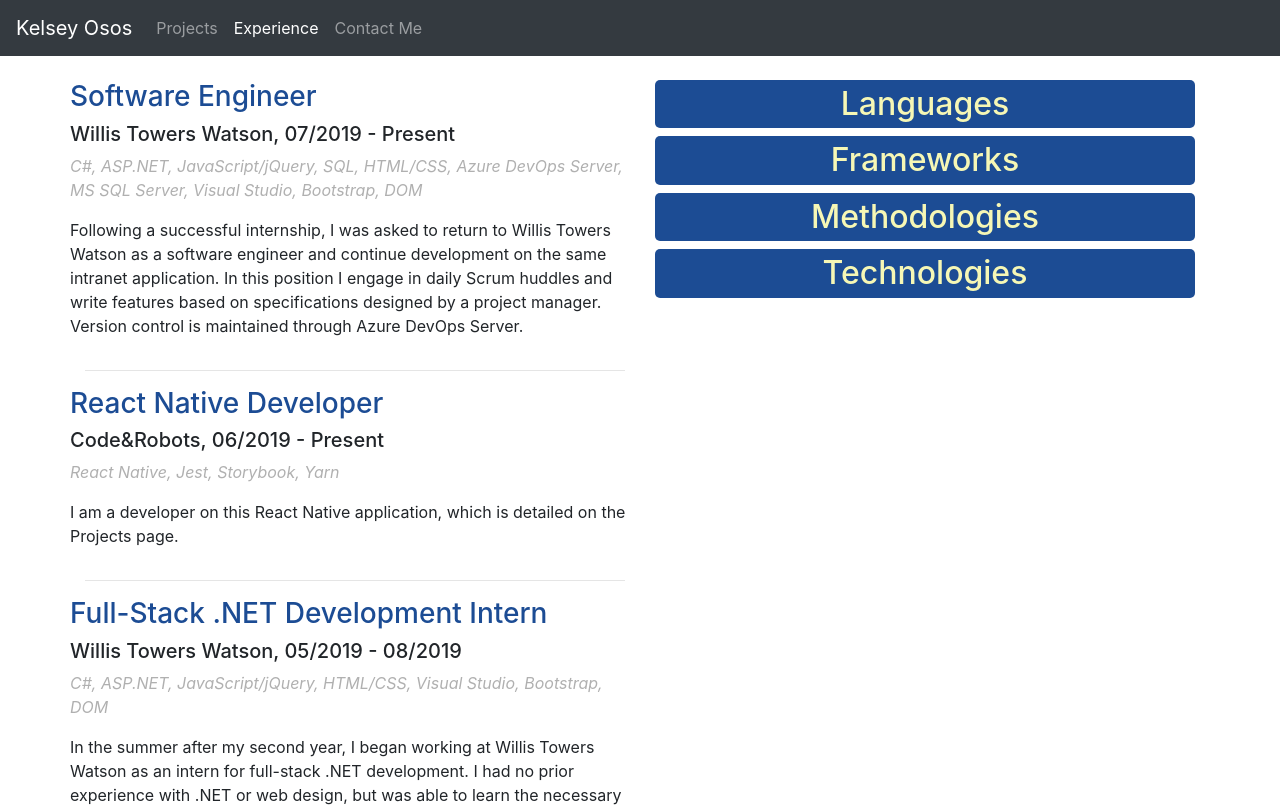
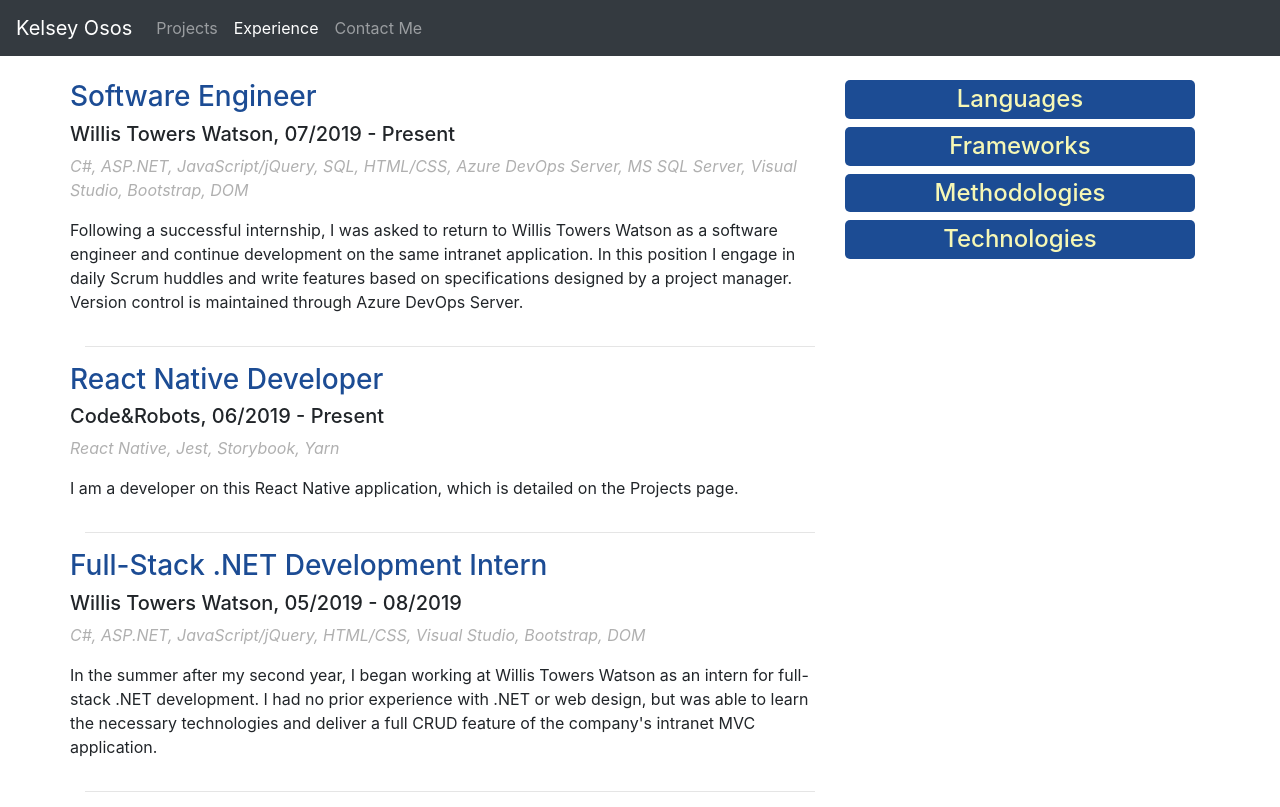
Before and after one commit to ososkp/personal-site, an Angular app: page /experience in a window 1280 px wide. Shown: the top 807 px of the page. Built offline with nearby package versions, Linux system fonts and the light colour scheme.

Commit message:
Syntax fixes, changed experience readouts to disclude levels

```diff
--- a/package.json
+++ b/package.json
@@ -12,11 +12,13 @@
   },
   "private": true,
   "dependencies": {
-    "@angular/animations": "~8.2.0",
+    "@angular/animations": "^8.2.7",
+    "@angular/cdk": "^8.2.0",
     "@angular/common": "~8.2.0",
     "@angular/compiler": "~8.2.0",
     "@angular/core": "~8.2.0",
     "@angular/forms": "~8.2.0",
+    "@angular/material": "^8.2.0",
     "@angular/platform-browser": "~8.2.0",
     "@angular/platform-browser-dynamic": "~8.2.0",
     "@angular/router": "~8.2.0",
--- a/src/app/_variables.scss
+++ b/src/app/_variables.scss
@@ -1,2 +1,3 @@
 $primary-color: #1c4c94;  // Blue
-$secondary-color: #f6f7b5 // Pale Gold
+$secondary-color: #f6f7b5; // Pale Gold
+$grey: #343a40;
--- a/src/app/experience-page/experience-page.component.html
+++ b/src/app/experience-page/experience-page.component.html
@@ -1,5 +1,5 @@
     <div class="row">
-    <div class="col col-xs-8">
+      <div class="col col-md-8">
         <div *ngFor="let job of jobs">
           <div class="row">
             <h3>{{ job.position }}</h3>
@@ -16,12 +16,12 @@
           <hr>
         </div>
       </div>
-    <div class="col col-xs-4 text-center">
+      <div class="col col-md-4 text-center">
         <div *ngFor="let exp of experience">
-        <h2 (click)="headingClicked(exp.heading)">{{ exp.heading }}</h2>
-        <div *ngIf="heading_selection === exp.heading">
+          <h4 (click)="headingClicked(exp.heading)">{{ exp.heading }}</h4>
+          <div *ngIf="headingSelection === exp.heading">
             <div *ngFor="let item of exp.content">
-            <p>{{ item.name }} ({{ item.level }})</p>
+              <p>{{ item }}</p>
             </div>
           </div>
         </div>
--- a/src/app/experience-page/experience-page.component.scss
+++ b/src/app/experience-page/experience-page.component.scss
@@ -4,7 +4,7 @@
   color: $primary-color;
 }
 
-h2 {
+h4 {
   background-color: $primary-color;
   color: $secondary-color;
   cursor: pointer;
--- a/src/app/experience-page/experience-page.component.ts
+++ b/src/app/experience-page/experience-page.component.ts
@@ -6,7 +6,7 @@
   styleUrls: ['./experience-page.component.scss']
 })
 export class ExperiencePageComponent implements OnInit {
-  heading_selection:string = '';
+  headingSelection = '';
 
   jobs = [
     {
@@ -47,164 +47,68 @@
       dates: '08/2019 - 11/2019',
       description: `
         CS Sparks is an outreach organization aimed at engaging young women from rural Ireland in different aspects
-        of computer science and programming, attempting to offer them a look at those disciplines and helping
-        them decide if a future in computer science is right for them. I helped in the setup of the various
-        events hosted for these young women, and served as a curriculumn advisor for the semester-long roadmap.
+         of computer science and programming, attempting to offer them a look at those disciplines and helping
+         them decide if a future in computer science is right for them. I helped in the setup of the various
+         events hosted for these young women, and served as a curriculumn advisor for the semester-long roadmap.
       `
     },
-  ]
+  ];
 
   experience = [
     {
       heading: 'Languages',
       content: [
-        {
-          name: 'JavaScript',
-          level: 'Experienced'
-        },
-        {
-          name: 'C#',
-          level: 'Experienced'
-        },
-        {
-          name: 'Python',
-          level: 'Intermediate'
-        },
-        {
-          name: 'Java',
-          level: 'Intermediate'
-        },
-        {
-          name: 'HTML/CSS/SCSS',
-          level: 'Intermediate'
-        },
-        {
-          name: 'SQL',
-          level: 'Intermediate'
-        },
-        {
-          name: 'JSON',
-          level: 'Intermediate'
-        },
-        {
-          name: 'C',
-          level: 'Familiar'
-        },
-        {
-          name: 'Ruby',
-          level: 'Familiar'
-        },
-        {
-          name: 'XML',
-          level: 'Familiar'
-        }
+        'JavaScript',
+        'C#',
+        'Python',
+        'Java',
+        'HTML/CSS/SCSS',
+        'SQL',
+        'JSON',
+        'C',
+        'Ruby',
+        'XML',
       ]
     },
     {
       heading: 'Frameworks',
       content: [
-        {
-          name: 'ASP.NET',
-          level: 'Experienced'
-        },
-        {
-          name: 'Node.js',
-          level: 'Intermediate'
-        },
-        {
-          name: 'Angular',
-          level: 'Intermediate'
-        },
-        {
-          name: 'jQuery',
-          level: 'Intermediate'
-        },
-        {
-          name: 'React Native',
-          level: 'Familiar'
-        },
-        {
-          name: 'Spring Boot',
-          level: 'Familiar'
-        },
-        {
-          name: 'Maven',
-          level: 'Familiar'
-        }
+        'ASP.NET',
+        'Node.js',
+        'Angular',
+        'jQuery',
+        'React Native',
+        'Spring Boot',
+        'Maven'
       ]
     },
     {
       heading: 'Methodologies',
       content: [
-        {
-          name: 'Git',
-          level: 'Experienced'
-        },
-        {
-          name: 'REST',
-          level: 'Experienced'
-        },
-        {
-          name: 'Agile/Scrum',
-          level: 'Intermediate'
-        },
-        {
-          name: 'Azure DevOps Server',
-          level: 'Intermediate'
-        }
+        'Git',
+        'REST',
+        'Agile/Scrum',
+        'Azure DevOps Server',
       ]
     },
     {
       heading: 'Technologies',
       content: [
-        {
-          name: 'IntelliJ',
-          level: 'Experienced'
-        },
-        {
-          name: 'Visual Studio',
-          level: 'Experienced'
-        },
-        {
-          name: 'Docker',
-          level: 'Intermediate'
-        },
-        {
-          name: 'Azure',
-          level: 'Familiar'
-        },
-        {
-          name: 'Firebase',
-          level: 'Familiar'
-        },
-        {
-          name: 'Amazon Web Services',
-          level: 'Familiar'
-        },
-        {
-          name: 'Jest',
-          level: 'Familiar'
-        },
-        {
-          name: 'JUnit',
-          level: 'Familiar'
-        },
-        {
-          name: 'MongoDB',
-          level: 'Familiar'
-        },
-        {
-          name: 'MS SQL Server Management Studio',
-          level: 'Familiar'
-        },
-        {
-          name: 'Tomcat',
-          level: 'Familiar'
-        }
+          'IntelliJ',
+          'Visual Studio',
+          'Docker',
+          'Azure',
+          'Firebase',
+          'Amazon Web Services',
+          'Jest',
+          'JUnit',
+          'MongoDB',
+          'MS SQL Server Management Studio',
+          'Tomcat',
       ]
     },
 
-  ]
+  ];
 
   constructor() { }
 
@@ -212,11 +116,10 @@
   }
 
   headingClicked(selection: string) {
-    if (this.heading_selection === selection) {
-      this.heading_selection = '';
-    }
-    else {
-      this.heading_selection = selection;
+    if (this.headingSelection === selection) {
+      this.headingSelection = '';
+    } else {
+      this.headingSelection = selection;
     }
   }
 
```
Also changed, not shown: 1 other file (tests, documents, lock files or other folders). Lines whose indentation alone changed are shown as unchanged.
